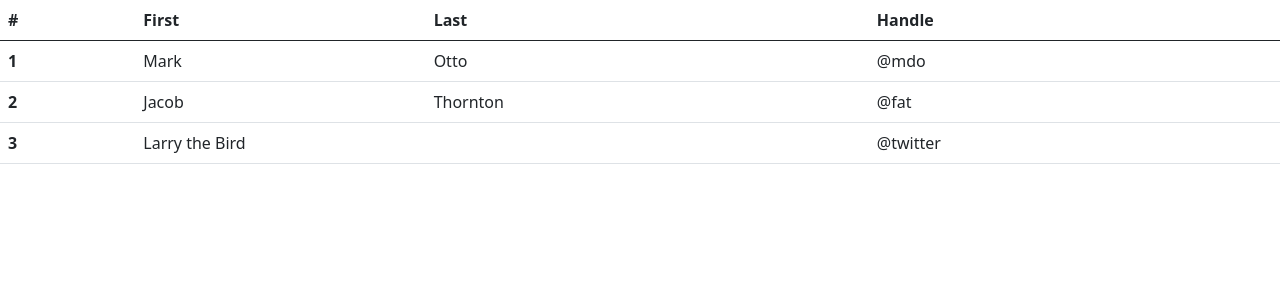
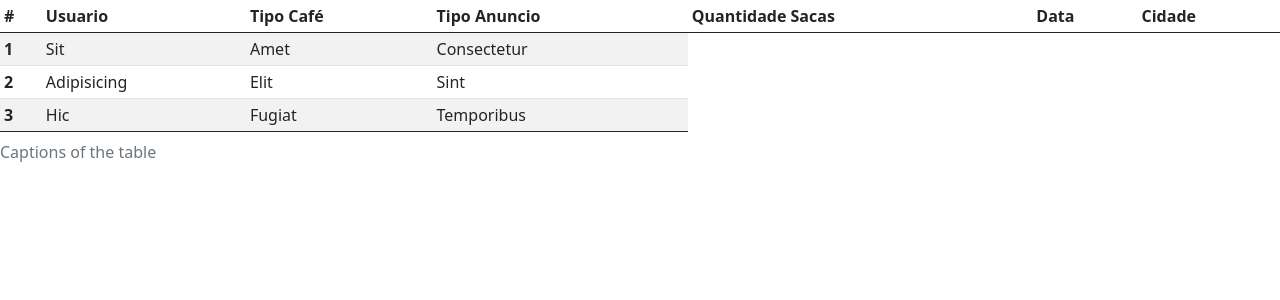
Before and after one commit to VitorBonella/ProjetoIntegrado1-2021-1, a Flask app: page /announces in a window 1280 px wide. Shown: the part 72-372 px from the top of the page. Run offline with Flask 2, Linux system fonts and the light colour scheme; a user stored in the database is signed in; some libraries are stand-ins or nearby versions.

Commit message:
init anuncios e organizaçao dos controladores

```diff
--- a/app/__init__.py
+++ b/app/__init__.py
@@ -14,4 +14,4 @@ login_manager.init_app(app)
 
 
 from app.models import user, post
-from app.controllers import default
+from app.controllers import default, login_controller, coffe_info_controller, annouce_controller
--- /dev/null
+++ b/app/controllers/annouce_controller.py
@@ -0,0 +1,12 @@
+from app import app
+from flask import render_template
+
+
+@app.route("/announces")
+def announces():
+    return render_template("announces.html")
+
+
+@app.route("/new_annouce")
+def new_annouce():
+    return render_template("create_annouce.html")
--- a/app/controllers/default.py
+++ b/app/controllers/default.py
@@ -1,118 +1,9 @@
-from app import app, db, login_manager
-from flask import render_template, flash, redirect, url_for
-from app.models.login_form import LoginForm
-from app.models.register_form import RegisterForm
-from app.models.user import User
-from flask_login import login_user, logout_user
+from app import app
+from flask import render_template
 from coffe_price_brazil_es import coffee
-from sqlalchemy import exc
-
-
-@login_manager.user_loader
-def load_user(id_u):
-    return User.query.get(int(id_u))
 
 
 @app.route("/index")
 @app.route("/")
 def index():
     return render_template("index_anonymous.html")
-
-
-@app.route("/register", methods=["GET", "POST"])
-@app.route('/signup', methods=['GET', 'POST'])
-def signup():
-    form = RegisterForm()
-
-    if form.validate_on_submit():
-        new_user = User(
-            username=form.username.data,
-            email=form.email.data,
-            password=form.password.data,
-            name=form.name.data,
-            phone=form.phone.data
-        )
-        try:
-            db.session.add(new_user)
-            db.session.commit()
-            flash("Registrado com sucesso", "success")
-            return redirect("/")
-        except exc.IntegrityError:
-            flash("Já existe uma conta com esses informações", "danger")
-            return render_template('register.html', form=form)
-
-        # return '<h1>' + form.username.data + ' ' + form.email.data + ' ' + form.password.data + '</h1>'
-    return render_template('register.html', form=form)
-
-
-@app.route("/login", methods=["GET", "POST"])
-def login():
-    form = LoginForm()
-    if form.validate_on_submit():
-        u = User.query.filter_by(username=form.user.data).first()
-        if u and u.password == form.password.data:
-            login_user(u)
-            flash("Logou com sucesso", "success")
-            return redirect(url_for("index"))
-        else:
-            flash("Falha ao fazer login", "warning")
-    return render_template("login.html", form=form)
-
-
-@app.route("/logout")
-def logout():
-    logout_user()
-    flash("Logout", "success")
-    return redirect(url_for("index"))
-
-
-@app.route("/announces")
-def announces():
-    return render_template("announces.html")
-
-
-@app.route("/infocafe/geral")
-def graph_geral():
-
-    # labels, values0, values1, values2 = coffee.get_prices_by_range("05/05/2020", "01/01/2022")
-    # labels, values0, values1, values2 = coffee.get_prices_by_year(2019)
-
-    labels, values0 = coffee.get_prices_by_type("ARABICA RUIM")
-    _, values1 = coffee.get_prices_by_type("ARABICA BOM")
-    _, values2 = coffee.get_prices_by_type("CONILLON")
-    values = [values0, values1, values2]
-
-    return render_template("graph.html", labels=labels, values=values, types=["Arabica ruim", "Arabica bom", "Conillon"], colors=["rgb(0,220,255)", "rgb(0,50,255)", "rgb(63,255,0)"])
-
-
-@app.route("/infocafe/arabica_ruim")
-def graph_arabica_ruim():
-
-    # labels, values0, values1, values2 = coffee.get_prices_by_range("05/05/2020", "01/01/2022")
-    # labels, values0, values1, values2 = coffee.get_prices_by_year(2019)
-
-    labels, values0 = coffee.get_prices_by_type("ARABICA RUIM")
-    values = [values0]
-    return render_template("graph.html", labels=labels, values=values, types=["Arabica ruim"], colors=["rgb(0,220,255)"])
-
-
-@app.route("/infocafe/arabica_bom")
-def graph_arabica_bom():
-
-    # labels, values0, values1, values2 = coffee.get_prices_by_range("05/05/2020", "01/01/2022")
-    # labels, values0, values1, values2 = coffee.get_prices_by_year(2019)
-
-    labels, values0 = coffee.get_prices_by_type("ARABICA BOM")
-    values = [values0]
-    return render_template("graph.html", labels=labels, values=values, types=["Arabica bom"], colors=["rgb(0,50,255)"])
-
-
-@app.route("/infocafe/conillon")
-def graph_conillon():
-
-    # labels, values0, values1, values2 = coffee.get_prices_by_range("05/05/2020", "01/01/2022")
-    # labels, values0, values1, values2 = coffee.get_prices_by_year(2019)
-
-    labels, values0 = coffee.get_prices_by_type("CONILLON")
-    values = [values0]
-    return render_template("graph.html", labels=labels, values=values, types=["Conillon"], colors=["rgb(63,255,0)"])
--- /dev/null
+++ b/app/controllers/login_controller.py
@@ -0,0 +1,59 @@
+from app import app, db, login_manager
+from app.models.login_form import LoginForm
+from flask import render_template, flash, redirect, url_for
+from sqlalchemy import exc
+from app.models.register_form import RegisterForm
+from app.models.user import User
+from flask_login import login_user, logout_user
+
+
+@login_manager.user_loader
+def load_user(id_u):
+    return User.query.get(int(id_u))
+
+
+@app.route("/register", methods=["GET", "POST"])
+@app.route('/signup', methods=['GET', 'POST'])
+def signup():
+    form = RegisterForm()
+
+    if form.validate_on_submit():
+        new_user = User(
+            username=form.username.data,
+            email=form.email.data,
+            password=form.password.data,
+            name=form.name.data,
+            phone=form.phone.data
+        )
+        try:
+            db.session.add(new_user)
+            db.session.commit()
+            flash("Registrado com sucesso", "success")
+            return redirect("/")
+        except exc.IntegrityError:
+            flash("Já existe uma conta com esses informações", "danger")
+            return render_template('register.html', form=form)
+
+        # return '<h1>' + form.username.data + ' ' + form.email.data + ' ' + form.password.data + '</h1>'
+    return render_template('register.html', form=form)
+
+
+@app.route("/login", methods=["GET", "POST"])
+def login():
+    form = LoginForm()
+    if form.validate_on_submit():
+        u = User.query.filter_by(username=form.user.data).first()
+        if u and u.password == form.password.data:
+            login_user(u)
+            flash("Logou com sucesso", "success")
+            return redirect(url_for("index"))
+        else:
+            flash("Falha ao fazer login", "warning")
+    return render_template("login.html", form=form)
+
+
+@app.route("/logout")
+def logout():
+    logout_user()
+    flash("Logout", "success")
+    return redirect(url_for("index"))
--- a/app/templates/announces.html
+++ b/app/templates/announces.html
@@ -3,33 +3,42 @@
 {% block title %} {{ super() }} - Main {% endblock %}
 
 {% block content %}
-<table class="table">
+<table class="table table-striped table-sm ">
   <thead>
     <tr>
       <th scope="col">#</th>
-      <th scope="col">First</th>
-      <th scope="col">Last</th>
-      <th scope="col">Handle</th>
+      <th scope="col">Usuario</th>
+      <th scope="col">Tipo Café</th>
+      <th scope="col">Tipo Anuncio</th>
+      <th scope="col">Quantidade Sacas</th>
+      <th scope="col">Data</th>
+      <th scope="col">Cidade</th>
     </tr>
   </thead>
   <tbody>
     <tr>
       <th scope="row">1</th>
-      <td>Mark</td>
-      <td>Otto</td>
-      <td>@mdo</td>
+      <td>Sit</td>
+      <td>Amet</td>
+      <td>Consectetur</td>
     </tr>
     <tr>
       <th scope="row">2</th>
-      <td>Jacob</td>
-      <td>Thornton</td>
-      <td>@fat</td>
+      <td>Adipisicing</td>
+      <td>Elit</td>
+      <td>Sint</td>
     </tr>
     <tr>
       <th scope="row">3</th>
-      <td colspan="2">Larry the Bird</td>
-      <td>@twitter</td>
+      <td>Hic</td>
+      <td>Fugiat</td>
+      <td>Temporibus</td>
     </tr>
   </tbody>
+
+  <caption>
+    Captions of the table
+  </caption>
+
 </table>
 {% endblock %}
--- a/app/templates/base.html
+++ b/app/templates/base.html
@@ -53,6 +53,8 @@ html, body { height: 100%; margin: 0; }
           </a>
           <ul class="dropdown-menu dropdown-menu-sm-end" aria-labelledby="navbarDropdown2">
           <li><a class="dropdown-item" href="#">Dashboard</a></li>
+          <li><a class="dropdown-item" href="/new_annouce">Criar Anuncio</a></li>
+          <li><a class="dropdown-item" href="#">Meus Anuncios</a></li>
           <li><a class="dropdown-item" href="#">Edit Profile</a></li>
           <li><a class="dropdown-item" href="/logout">Log Out</a></li>
           </ul>
--- a/price_table.csv
+++ b/price_table.csv
@@ -665,3 +665,8 @@ ARABICA RUIM,ARABICA BOM,CONILLON
 1016.0,950.0,685.0
 1016.0,950.0,698.0
 1007.0,940.0,700.0
+1002.0,935.0,698.0
+1000.0,932.0,715.0
+1006.0,942.0,720.0
+1007.0,939.0,724.0
+1010.0,947.0,726.0
```
Also changed, not shown: app/controllers/coffe_info_controller.py (added, +50 -0 lines), app/templates/create_annouce.html (added, +53 -0 lines).
